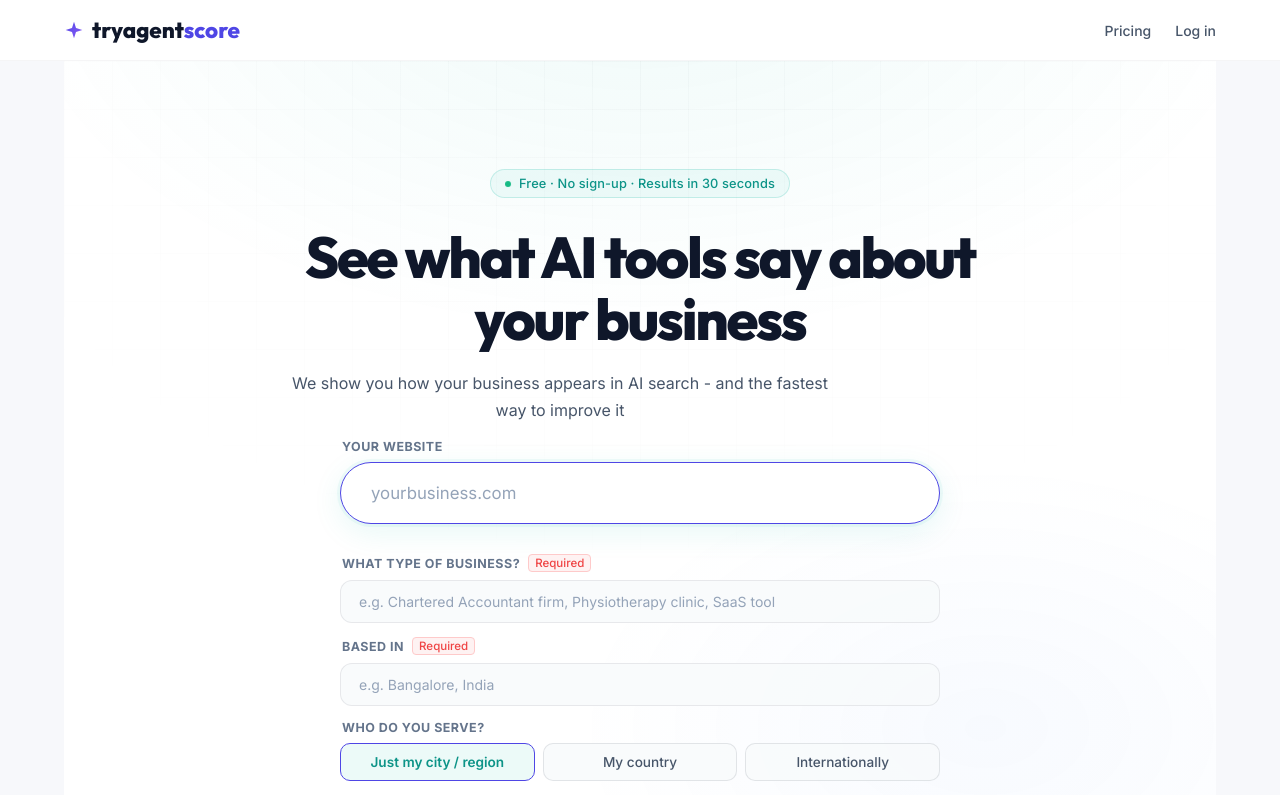
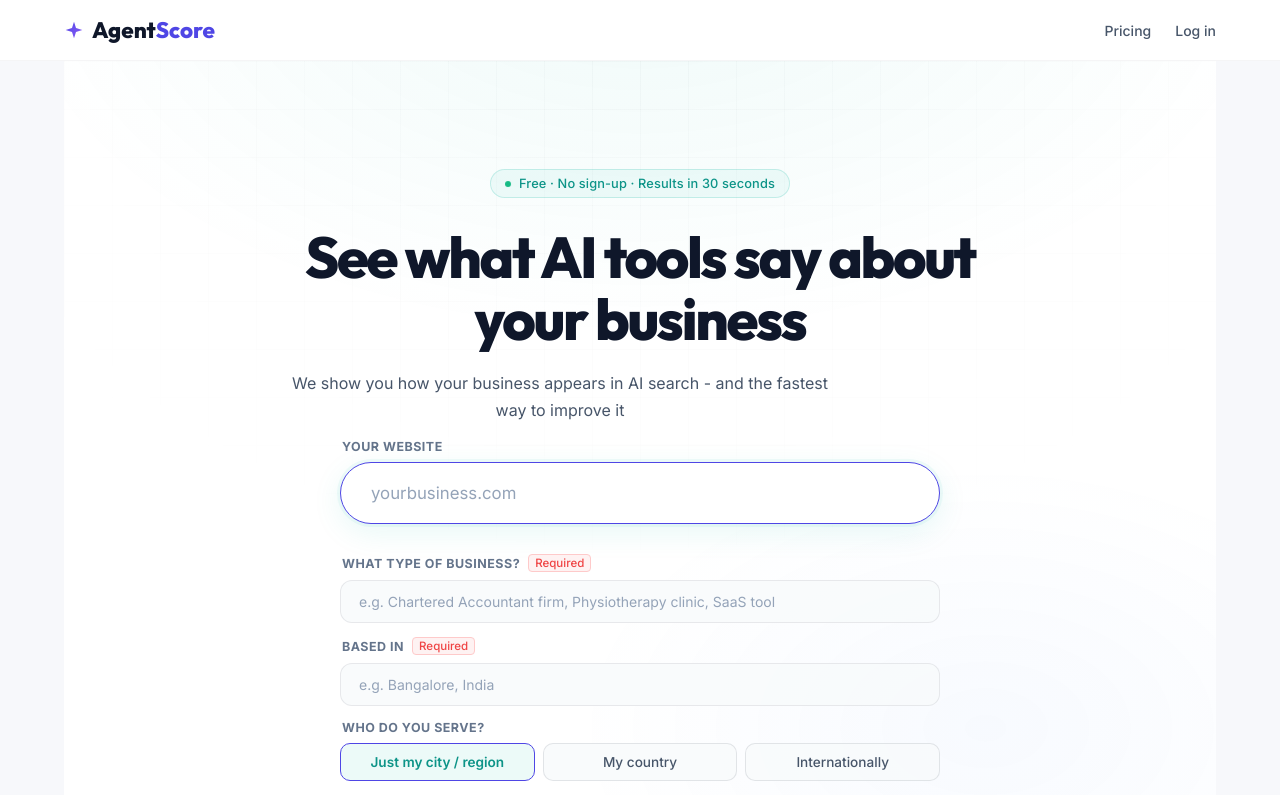
Before and after one commit to nikhilsiyer-lab/tryagentscore, a Next.js app: page / in a window 1280 px wide. Shown: the top 795 px of the page. Built offline with nearby package versions, Linux system fonts and the light colour scheme; no server answers.

Commit message:
feat: rebrand user-facing product name to AgentScore

```diff
--- a/src/App.tsx
+++ b/src/App.tsx
@@ -182,7 +182,7 @@ export default function App() {
                 </linearGradient>
               </defs>
             </svg>
-            <span>tryagent<span style={{ color: 'var(--primary)' }}>score</span></span>
+             <span>Agent<span style={{ color: 'var(--primary)' }}>Score</span></span>
           </div>
 
           <nav className="topbar-center">
--- a/src/app/demo/layout.tsx
+++ b/src/app/demo/layout.tsx
@@ -1,7 +1,7 @@
 import { Metadata } from 'next';
 
 export const metadata: Metadata = {
-  title: 'tryagentscore - Demo Sandbox',
+  title: 'AgentScore - Demo Sandbox',
   robots: {
     index: false,
     follow: false,
--- a/src/app/demo/page.tsx
+++ b/src/app/demo/page.tsx
@@ -175,7 +175,7 @@ export default function DemoPage() {
                 </linearGradient>
               </defs>
             </svg>
-            <span>tryagent<span style={{ color: 'var(--primary)' }}>score</span></span>
+            <span>Agent<span style={{ color: 'var(--primary)' }}>Score</span></span>
             <span style={{ fontSize: '11px', background: '#f1f5f9', color: '#475569', padding: '2px 8px', borderRadius: '12px', marginLeft: '8px', fontWeight: 600 }}>Sandbox</span>
           </div>
           <nav style={{ display: 'flex', gap: '32px', alignItems: 'center', fontSize: '0.95rem', fontWeight: 500, color: '#475569' }}>
--- a/src/app/layout.tsx
+++ b/src/app/layout.tsx
@@ -4,8 +4,8 @@ import "../index.css";
 import "../App.css";
 
 export const metadata: Metadata = {
-  title: "Global AI Visibility Score | tryagentscore",
-  description: "Get expert insights with AI Visibility Score by tryagentscore, a pioneering SaaS solution. Analyze AI recommendations and unlock global growth potential.",
+  title: "Global AI Visibility Score | AgentScore",
+  description: "Get expert insights with AI Visibility Score by AgentScore, a pioneering SaaS solution. Analyze AI recommendations and unlock global growth potential.",
   icons: {
     icon: "/favicon.svg",
   },
@@ -47,7 +47,7 @@ export default function RootLayout({
             __html: JSON.stringify({
               "@context": "https://schema.org",
               "@type": "LocalBusiness",
-              "name": "tryagentscore",
+              "name": "AgentScore",
               "description": "AI visibility and citation tool in Berlin",
               "url": "https://tryagentscore.com",
               "address": {
--- a/src/app/login/page.tsx
+++ b/src/app/login/page.tsx
@@ -64,7 +64,7 @@ export default function Login() {
     <div className="login-page">
       <div className="login-header">
         <a href="/" className="login-logo">
-          <span style={{ color: 'var(--primary)' }}>✦</span> tryagent<span style={{ color: 'var(--primary)' }}>score</span>
+          <span style={{ color: 'var(--primary)' }}>✦</span> Agent<span style={{ color: 'var(--primary)' }}>Score</span>
         </a>
       </div>
 
--- a/src/app/results/[id]/page.tsx
+++ b/src/app/results/[id]/page.tsx
@@ -149,7 +149,7 @@ export default function SharedResultsPage() {
                 </linearGradient>
               </defs>
             </svg>
-            <span>tryagent<span style={{ color: 'var(--primary)' }}>score</span></span>
+            <span>Agent<span style={{ color: 'var(--primary)' }}>Score</span></span>
           </div>
           <nav style={{ display: 'flex', gap: '32px', alignItems: 'center', fontSize: '0.95rem', fontWeight: 500, color: '#475569' }}>
             {process.env.NEXT_PUBLIC_ENABLE_FEATURES !== 'true' && (
--- a/src/components/RobotsBuilder.tsx
+++ b/src/components/RobotsBuilder.tsx
@@ -32,7 +32,7 @@ export default function RobotsBuilder() {
   }, [bots]);
 
   const generateDirectives = () => {
-    let output = `# tryagentscore robots.txt Configuration Builder\n# Optimize visibility for AI crawlers\n\n`;
+    let output = `# AgentScore robots.txt Configuration Builder\n# Optimize visibility for AI crawlers\n\n`;
     bots.forEach(bot => {
       output += `# ${bot.name} - ${bot.description}\n`;
       output += `User-agent: ${bot.userAgent}\n`;
--- a/src/views/LogoPreviews.tsx
+++ b/src/views/LogoPreviews.tsx
@@ -42,7 +42,7 @@ export default function LogoPreviews({ onBack }: { onBack: () => void }) {
           <h3 style={{ marginBottom: '24px', color: 'var(--text-secondary)', fontSize: '0.9rem', textTransform: 'uppercase', letterSpacing: '0.05em' }}>Option 2: Typographic Polish</h3>
           <div style={{ fontWeight: '800', fontFamily: 'var(--font-display)', fontSize: '1.6rem', color: 'var(--text-primary)', display: 'flex', alignItems: 'center', gap: '8px' }}>
             <span style={{ width: '12px', height: '12px', background: 'var(--primary)', borderRadius: '50%' }}></span>
-            <span>tryagent<span style={{ color: 'var(--primary)' }}>score</span></span>
+            <span>Agent<span style={{ color: 'var(--primary)' }}>Score</span></span>
           </div>
         </div>
 
@@ -59,7 +59,7 @@ export default function LogoPreviews({ onBack }: { onBack: () => void }) {
                 </linearGradient>
               </defs>
             </svg>
-            <span>tryagent<span style={{ color: 'var(--primary)' }}>score</span></span>
+            <span>Agent<span style={{ color: 'var(--primary)' }}>Score</span></span>
           </div>
         </div>
 
@@ -73,7 +73,7 @@ export default function LogoPreviews({ onBack }: { onBack: () => void }) {
               </svg>
               <span style={{ position: 'absolute', width: '6px', height: '6px', background: 'var(--primary)', borderRadius: '50%', animation: 'ping 2s cubic-bezier(0, 0, 0.2, 1) infinite' }}></span>
             </div>
-            <span>tryagent<span style={{ color: 'var(--primary)' }}>score</span></span>
+            <span>Agent<span style={{ color: 'var(--primary)' }}>Score</span></span>
           </div>
         </div>
 
--- a/src/views/Results.tsx
+++ b/src/views/Results.tsx
@@ -574,7 +574,7 @@ export default function Results({ user, report, description, onRescan, onNavigat
         <div style={{ display: 'flex', justifyContent: 'space-between', alignItems: 'center', borderBottom: '2px solid #6366f1', paddingBottom: '16px', marginBottom: '24px' }}>
           <div>
             <h1 style={{ margin: 0, fontSize: '24px', fontWeight: 800, color: '#6366f1', display: 'flex', alignItems: 'center', gap: '6px' }}>
-              ✦ tryagentscore
+              ✦ AgentScore
             </h1>
             <p style={{ margin: '4px 0 0 0', fontSize: '12px', color: '#64748b' }}>AI Search Engine Optimization & Audit Report</p>
           </div>
@@ -1695,7 +1695,7 @@ export default function Results({ user, report, description, onRescan, onNavigat
               <>
                 <div style={{ display: 'flex', flexDirection: 'column', gap: '8px' }}>
                   <h3 style={{ margin: 0, fontSize: '24px', fontWeight: 800, fontFamily: 'var(--font-display)', color: '#ffffff', letterSpacing: '-0.02em' }}>
-                    Unlock TryAgentScore Pro
+                    Unlock AgentScore Pro
                   </h3>
                   <p style={{ margin: 0, fontSize: '14.5px', color: '#94a3b8', lineHeight: '1.6' }}>
                     Get instant access to deep analytics and automated optimization fixes.
```
